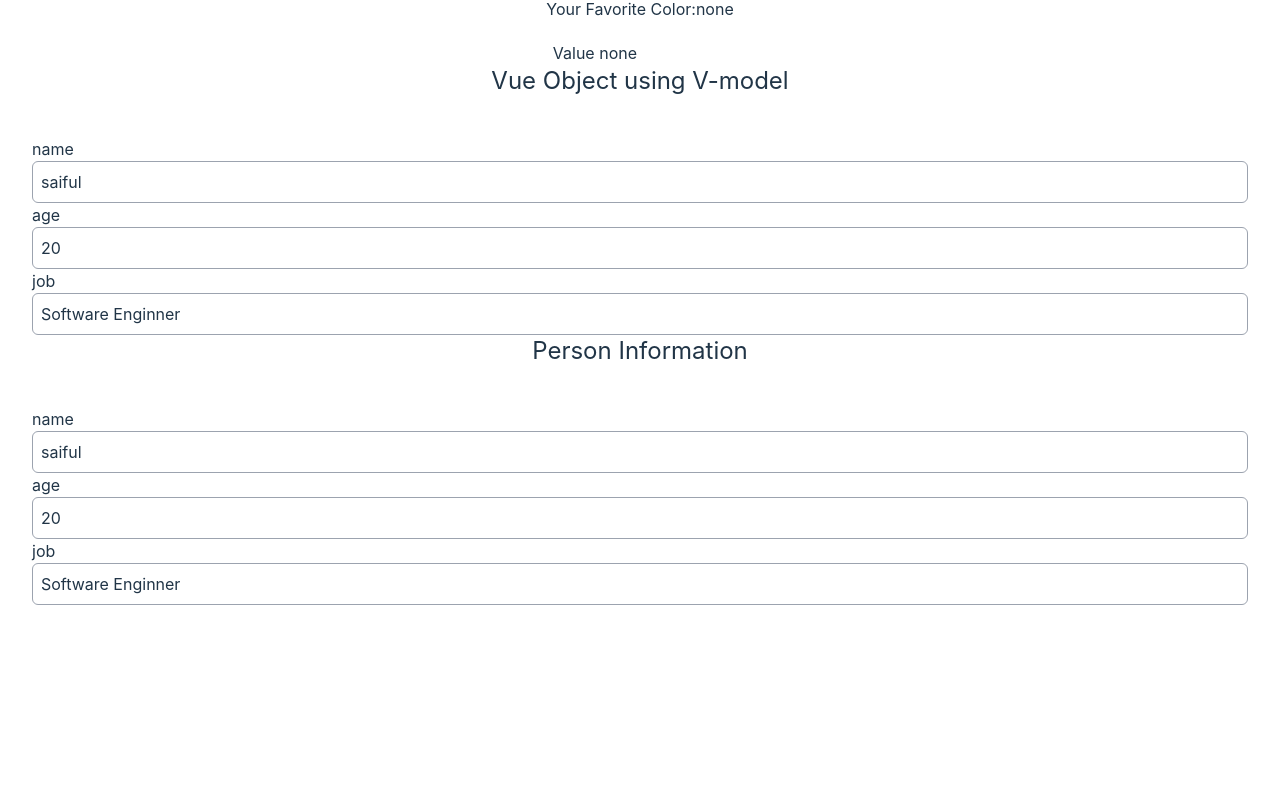
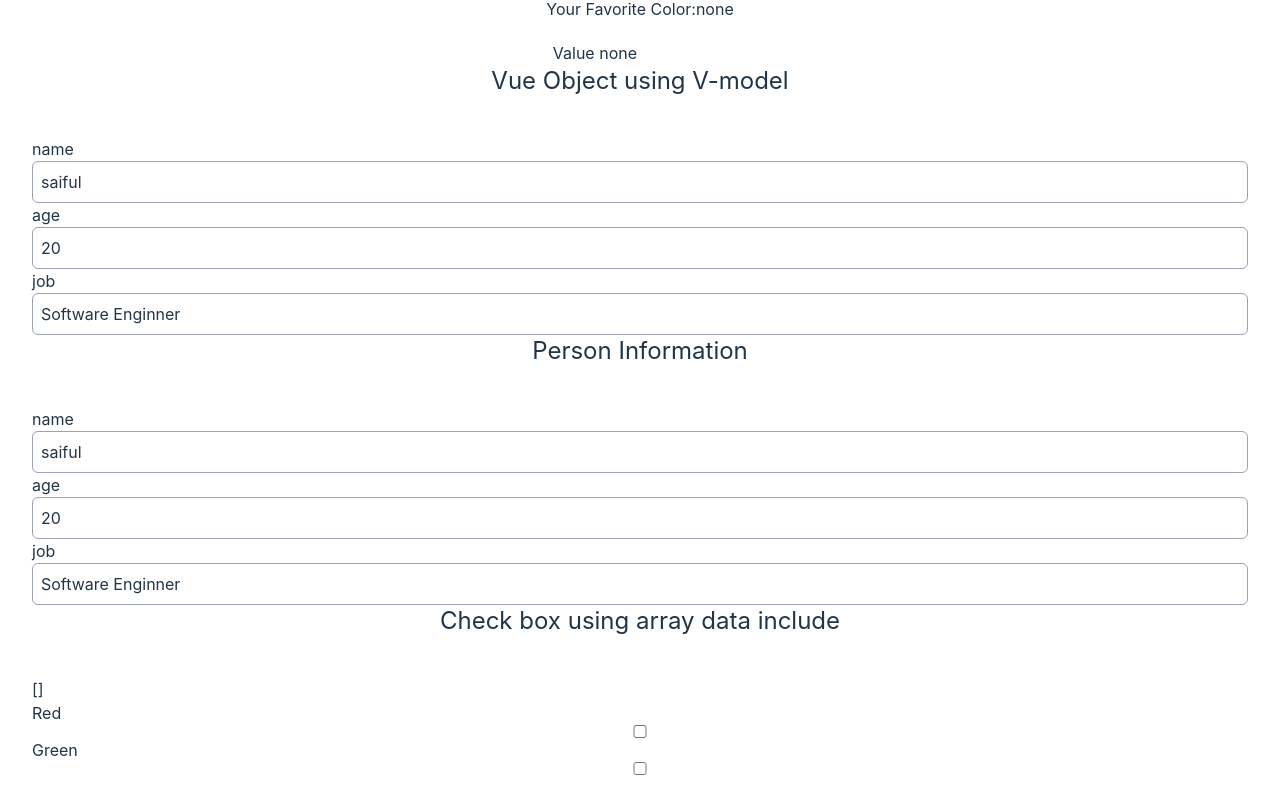
Before and after one commit to saifulislam142348/my-vue-app, a Vue app: page / in a window 1280 px wide. Shown: the part 1508-2315 px from the top of the page. Before the commit the page ends 2145 px from the top, so only its background shows below. Built offline with nearby package versions, Linux system fonts and the light colour scheme.

Commit message:
check box using array data include

```diff
--- a/src/App.vue
+++ b/src/App.vue
@@ -1,5 +1,6 @@
 <script setup>
 import vModelBinding from './components/vModelBinding.vue';
+import CheckBoxArray from './components/CheckBoxArray.vue';
 import value from './data/data'
 import { ref, reactive } from 'vue'
 import { address, people } from './data/data'
@@ -124,6 +125,7 @@ function PressedWhat(event) {
   </section>
 
 <vModelBinding/>
+<CheckBoxArray/>
 </template>
 
 <style scoped>
--- /dev/null
+++ b/src/components/CheckBoxArray.vue
@@ -0,0 +1,23 @@
+<script setup>
+import { ref } from 'vue'
+
+const arrayData=ref([]);
+</script>
+
+<template>
+
+
+    <section class="mx-auto container">
+        <h1 class="text-2xl mb-10">Check box using array data include</h1>
+
+        <div class="flex flex-col md5 text-left">
+            <label for="\">{{ arrayData }}</label>
+            <label for="\">Red</label>
+            <input type="checkbox" class="border border-spacing-1 border-gray-400  rounded-md p-2 " value="red" v-model="arrayData" >
+            <label for="\">Green</label>
+            <input type="checkbox" class="border border-spacing-1 border-gray-400  rounded-md p-2 " value="green" v-model="arrayData" >
+        </div>
+    </section>
+</template>
+
+<style scoped></style>
```
